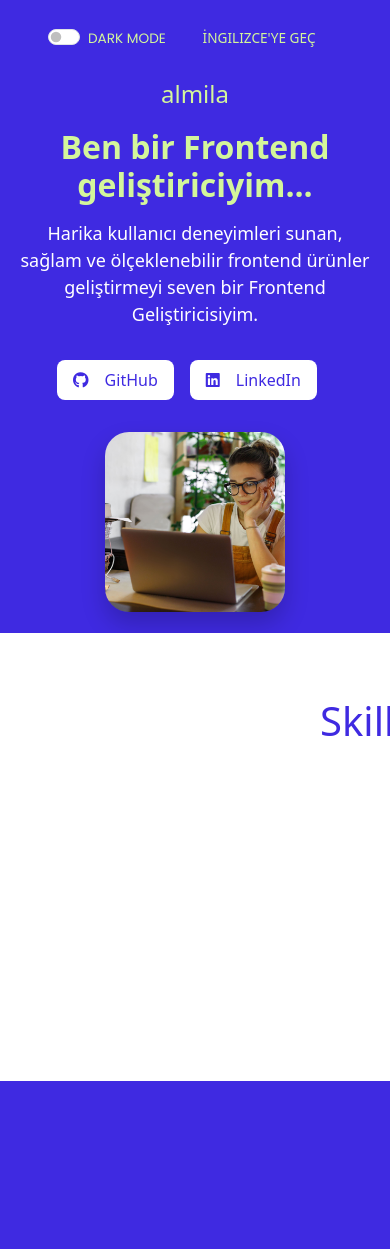
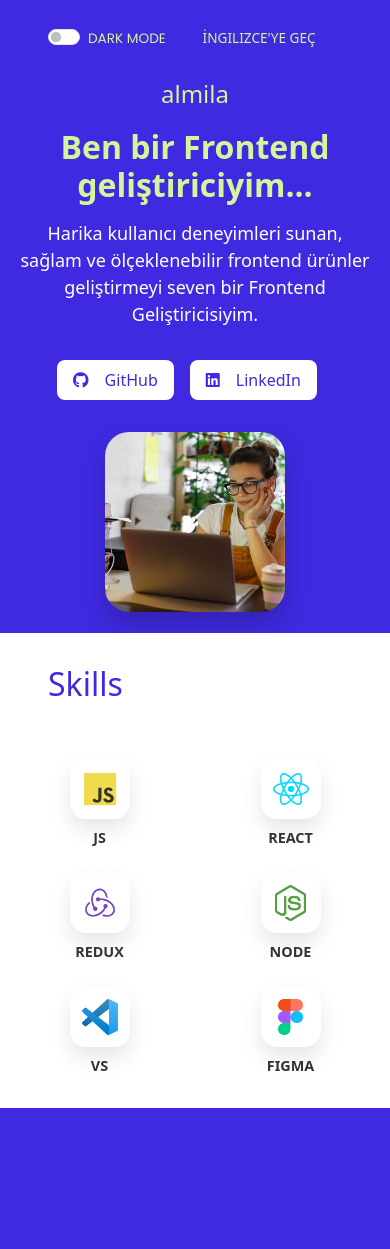
Before and after one commit to Bora-Erk/Frontend-Challenge, a React (Vite) app: page / in a window 390 px wide. Shown: the top 1249 px of the page. Built offline with nearby package versions, Linux system fonts and the light colour scheme.

Commit message:
skills responsive design

```diff
--- a/src/components/Header.css
+++ b/src/components/Header.css
@@ -149,20 +149,18 @@ body {
     color: var(--secondary)
   }
 
-  /* 5. Resim kapsayıcısını ortala ve padding’i kaldır */
   .header-image {
     margin: 1rem auto 0;
     padding: 0 1rem;
     text-align: center;
   }
 
-  /* 6. Resim boyutunu küçült */
   #almila {
-    width: 180px;          /* istersen 150–200 arası deneyebilirsin */
+    width: 180px;
   }
   .header-image img {
     width: 100%;
-    max-width: 250px;      /* üst sınır ver */
+    max-width: 250px;
     height: auto;
   }
 }
--- a/src/components/Skills.css
+++ b/src/components/Skills.css
@@ -48,3 +48,43 @@
     text-transform: uppercase;
     color: var(--text)
   }
+
+@media (max-width: 768px) {
+  .skills {
+    flex-direction: column;
+    align-items: center;
+    padding: 2rem 1rem;
+    gap: 2rem;
+  }
+
+  .skills h2 {
+    font-size: 2rem;
+    text-align: center;
+    margin-bottom: 1.5rem;
+    margin-left: 2rem;
+  }
+
+  .skills-grid {
+    display: grid;
+    grid-template-columns: repeat(auto-fit, minmax(120px, 1fr));
+    grid-auto-flow: row;
+    gap: 1.5rem;
+    width: 100%;
+    justify-items: center;
+  }
+
+  .skills-item {
+    flex-direction: column;
+    text-align: center;
+    gap: 0.5rem;
+  }
+
+  .skills-item img {
+    width: 60px;
+    height: 60px;
+  }
+
+  .skills-item span {
+    font-size: 0.9rem;
+  }
+}
```
